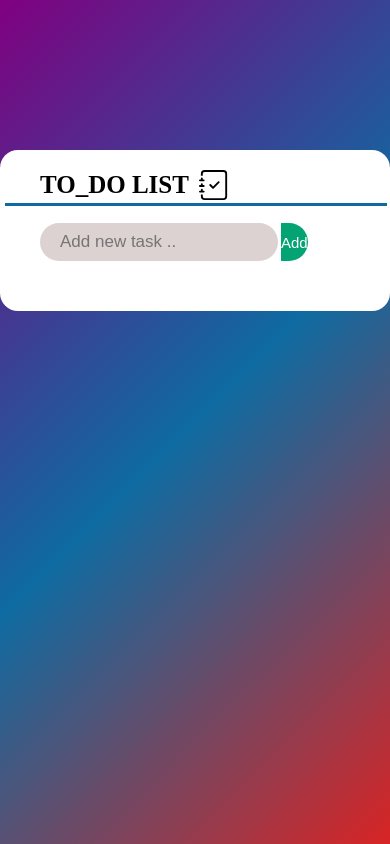
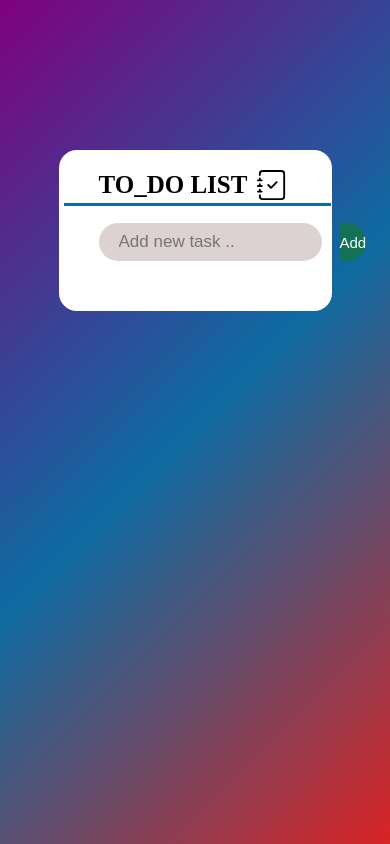
Before and after one commit to Chinweike99/Todo_list_App, a plain HTML site: page index.html in a window 390 px wide. Drawn offline with Linux system fonts and the light colour scheme.

Commit message:
corrected media queries

```diff
--- a/styles.css
+++ b/styles.css
@@ -123,7 +123,7 @@ ul li span:hover{
 
 @media only screen and (max-width: 600px){
     button{
-        background: #04a373;
+        background: #137256;
         border: none;
         outline: none;
         height: 100%;
@@ -135,7 +135,7 @@ ul li span:hover{
     }
     .todo{
         background: #fff;
-        width: 100%;
+        width: 70%;
         padding: 20px 10px 10px 40px;
         margin: 0 auto;
         border: none;
@@ -147,7 +147,7 @@ ul li span:hover{
         display: flex;
         background: rgb(221, 210, 210);
         align-items: center;
-        width: 70%;
+        width: 100%;
         height: 38px;
         border-radius: 19px;
         margin-bottom: 20px;
```
